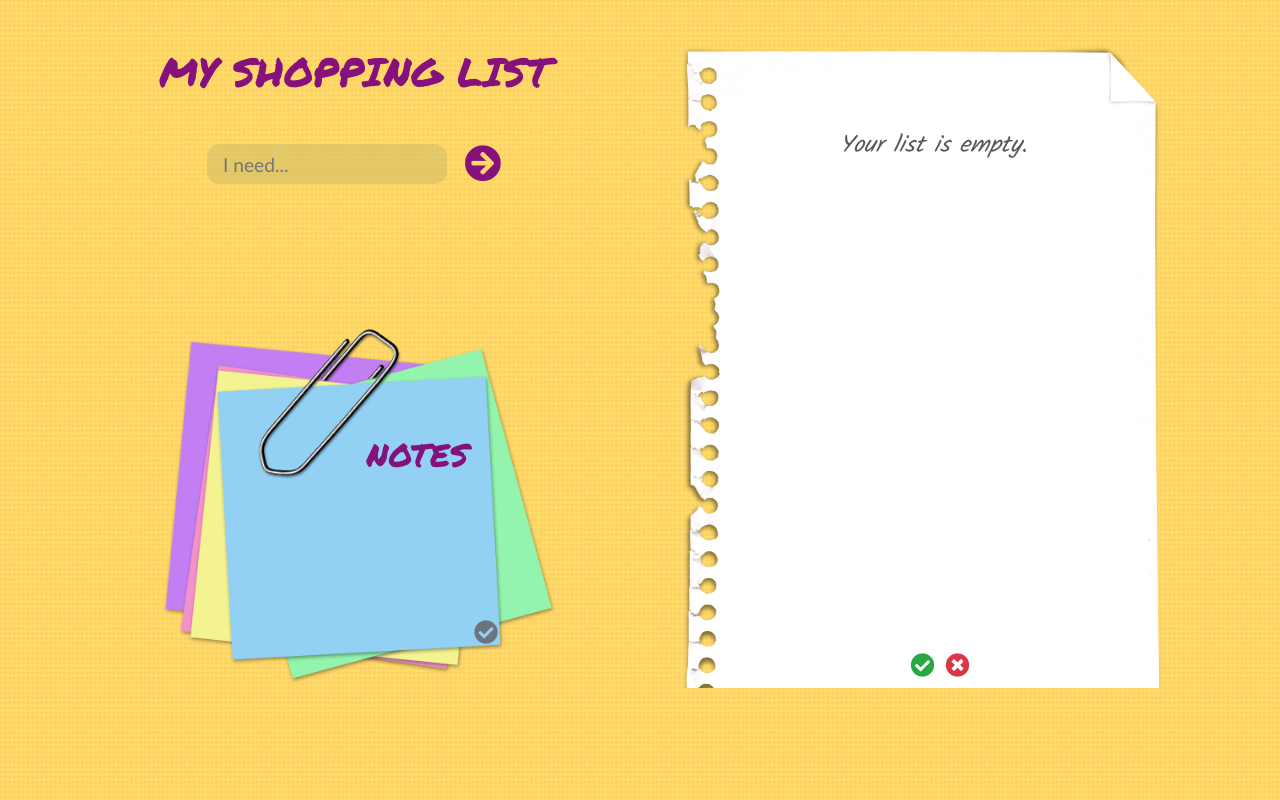
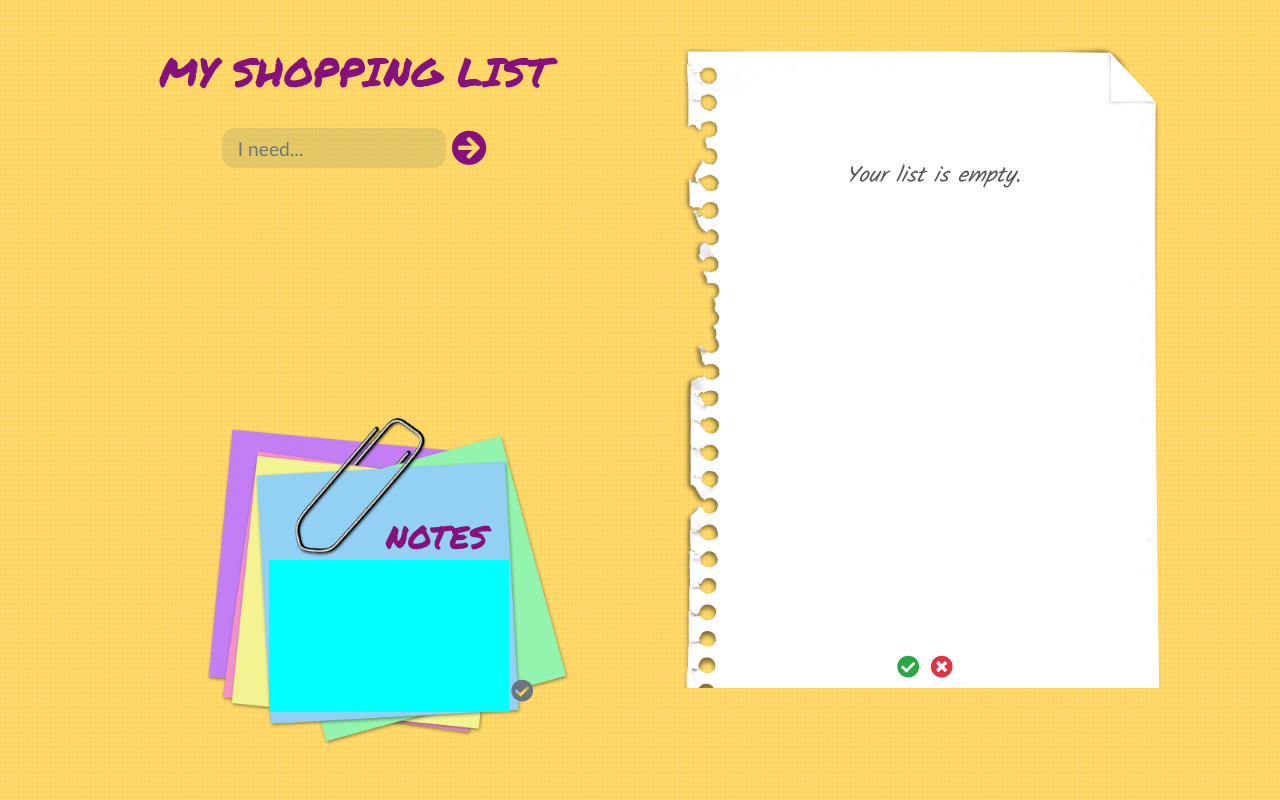
Before and after one commit to ir3n/my_shopping_list, a React (Create React App) app: page / in a window 1280 px wide. Built offline with nearby package versions, Linux system fonts and the light colour scheme.

Commit message:
Bootstrap

```diff
--- a/src/components/App.css
+++ b/src/components/App.css
@@ -1,23 +1,66 @@
 h1 {
   font-family: var(--headers-font);
   color: var(--headers-color);
+  width: 100%;
+  font-size: 2rem;
+  text-align: center;
+  padding: 2rem 0;
 }
-
+.container {
+  max-width: 1140px;
+}
+.minimum {
+  min-width: 273px;
+}
 .bg-image {
-  background-image: url(../images/piece-of-paper.png);
   background-size: cover;
-  background-position: center top;
+  height: auto;
   position: relative;
-  height: 45rem;
+  padding: 0;
 }
 
 .btns-row {
-  position: absolute;
-  bottom: 2rem;
   width: 100%;
 }
+.half-height {
+  height: 50%;
+}
+.notes-absolute {
+  padding: 0;
+}
 
+@media (min-width: 576px) {
+  h1 {
+    padding-top: 2rem;
+    font-size: 2.5rem;
+  }
+  .bg-image {
+    padding: 2rem 0;
+  }
+}
+@media (min-width: 768px) {
+  h1 {
+    padding: 0;
+  }
+}
 @media (min-width: 992px) {
+  h1 {
+    margin-bottom: 2rem;
+  }
+  .bg-image {
+    background-image: url(../images/piece-of-paper.png);
+    background-position: center top;
+    height: 45rem;
+  }
+  .btns-row {
+    position: absolute;
+    bottom: 2rem;
+  }
+  .notes-absolute {
+    position: absolute;
+    bottom: 0;
+    left: 2rem;
+  }
 }
 @media (min-width: 1200px) {
   .bg-image {
@@ -26,4 +69,7 @@ h1 {
   .btns-row {
     bottom: 0;
   }
+  .notes-absolute {
+    left: 4rem;
+  }
 }
--- a/src/components/App.js
+++ b/src/components/App.js
@@ -27,21 +27,18 @@ class App extends Component {
 
   render() {
     return (
-      <div className="container center">
+      <div className="container minimum">
         <div className="row">
-          <div className="col-lg-6">
+          <div className="col-lg-6 col-flex half-height">
             <div className="row justify-content-center py-md-5">
-              <h1 className="text-uppercase mb-5">My Shopping List</h1>
+              <h1 className="text-uppercase">My Shopping List</h1>
               <SearchBar
                 onSubmit={this.onTermSubmit}
                 groceries={this.state.groceries}
               />
             </div>
-            <div className="row row-flex justify-content-center pt-lg-4 order-3">
-              <Notes onSubmit={this.onNotesSubmit} />
-            </div>
           </div>
-          <div className="col-lg-6 bg-image">
+          <div className="col-lg-6 col-flex bg-image">
             <List
               groceries={this.state.groceries}
               onDeleteBtnClick={this.onDeleteBtnClick}
@@ -55,6 +52,9 @@ class App extends Component {
               </button>
             </div>
           </div>
+          <div className="col-lg-6 col-flex notes-absolute">
+            <Notes onSubmit={this.onNotesSubmit} />
+          </div>
         </div>
       </div>
     );
--- a/src/components/List.css
+++ b/src/components/List.css
@@ -1,10 +1,23 @@
 .list-textbox {
-  margin: 7rem 2rem 2rem 3.5rem;
-  overflow-y: scroll;
   overflow-x: hidden;
-  height: 32rem;
+  padding: 3rem 0;
+  max-width: 25rem;
+  margin: 0 auto;
 }
 
+@media (min-width: 576px) {
+  .list-textbox {
+    max-width: 30rem;
+  }
+}
+@media (min-width: 992px) {
+  .list-textbox {
+    margin: 7rem 2rem 2rem 3.5rem;
+    height: 32rem;
+    overflow-y: auto;
+    padding-top: 0;
+  }
+}
 @media (min-width: 1200px) {
   .list-textbox {
     margin: 8rem 3rem 3rem 4rem;
--- a/src/components/ListItem.css
+++ b/src/components/ListItem.css
@@ -3,7 +3,6 @@ input[type="number"] {
   background-color: transparent;
   border: none;
   font-family: var(--content-font);
-  font-size: 1.2rem;
   color: var(--content-color);
 }
 select {
@@ -11,7 +10,6 @@ select {
   border: none;
   margin-left: 0.5rem;
   font-family: var(--content-font);
-  font-size: 1.2rem;
   color: var(--content-color);
 }
 select option {
--- a/src/components/ListItem.js
+++ b/src/components/ListItem.js
@@ -33,21 +33,21 @@ class ListItem extends Component {
         <div
           className={
             this.state.checked
-              ? "line-through text-truncate col-5 p-0"
-              : "text-truncate col-5 p-0"
+              ? "line-through text-truncate col-4 p-0"
+              : "text-truncate col-4 p-0"
           }
         >
           {this.props.item}
         </div>
 
-        <div className="col-2 p-0">
+        <div className="col-3">
           <button
             onClick={this.onCheckBtnClick}
             data-toggle="tooltip"
             data-placement="top"
             title="Purchased"
           >
-            <i className="far fa-check-circle small-icon text-success pl-1" />
+            <i className="far fa-check-circle small-icon text-success" />
           </button>
           <button
             value={this.props.item}
--- a/src/components/Notes.css
+++ b/src/components/Notes.css
@@ -1,26 +1,46 @@
 .notes {
   background-image: url(../images/post-it.png);
   background-size: cover;
-  height: 27rem;
-  width: 27rem;
+  height: 20rem;
+  width: 20rem;
+  margin: 0 auto;
 }
 .notes-form {
-  margin: 7.5rem 5.4rem 0 0;
+  padding: 5rem 4rem 0 0;
 }
 textarea {
-  width: 15rem;
-  height: 10.5rem;
-  background-color: transparent;
+  width: 11rem;
+  height: 8rem;
+  background-color: cyan;
   border: none;
   resize: none;
   color: var(--content-color);
   font-family: var(--content-font);
-  font-size: 1.2rem;
-  overflow: hidden;
+  overflow: auto;
+  line-height: 1;
 }
 label {
   display: block;
   font-family: var(--headers-font);
-  font-size: 2rem;
+  font-size: 1.5rem;
   color: var(--headers-color);
 }
+
+@media (min-width: 576px) {
+  .notes {
+    height: 25rem;
+    width: 25rem;
+  }
+  .notes-form {
+    padding: 7rem 4rem 0 0;
+  }
+  textarea {
+    width: 15rem;
+    height: 9.5rem;
+  }
+  label {
+    font-size: 2rem;
+    margin-right: 2rem;
+    margin-bottom: 0;
+  }
+}
--- a/src/components/Notes.js
+++ b/src/components/Notes.js
@@ -10,12 +10,12 @@ class Notes extends Component {
   };
   render() {
     return (
-      <div className="notes mt-5">
+      <div className="notes mt-4">
         <form className="notes-form" onSubmit={this.onNotesSubmit}>
-          <label className="text-uppercase text-right mr-3">notes</label>
+          <label className="text-uppercase text-right">notes</label>
           <div className="row align-items-end justify-content-end">
             <textarea
-              maxLength="120"
+              maxLength="200"
               value={this.state.notes}
               onChange={e => this.setState({ notes: e.target.value })}
             />
--- a/src/components/SearchBar.css
+++ b/src/components/SearchBar.css
@@ -1,5 +1,5 @@
 input[type="text"] {
-  width: 15rem;
+  width: 14rem;
   height: 2.5rem;
   border-radius: 13px;
   background-color: #c7b86679;
@@ -8,7 +8,7 @@ input[type="text"] {
   font-size: 1.2rem;
 }
 .arrow-icon {
-  font-size: 2.3rem;
+  font-size: 2.2rem;
   color: var(--headers-color);
   transition: color 0.3s;
 }
--- a/src/components/SearchBar.js
+++ b/src/components/SearchBar.js
@@ -21,7 +21,7 @@ class SearchBar extends Component {
     return (
       <form onSubmit={this.onTermSubmit}>
         <input
-          className="px-3 mr-3"
+          className="px-3 mr-1"
           type="text"
           value={this.state.term}
           onChange={e => this.setState({ term: e.target.value })}
--- a/src/index.css
+++ b/src/index.css
@@ -16,7 +16,6 @@ body {
   overflow-x: hidden;
   font-family: var(--content-font);
   color: var(--content-color);
-  font-size: 1.3rem;
   height: auto;
 }
 
@@ -41,6 +40,11 @@ select:focus {
   outline: none;
 }
 
+@media (min-width: 576px) {
+  body {
+    font-size: 1.2rem;
+  }
+}
 @media (min-width: 992px) {
   body {
     height: 100vh;
@@ -49,6 +53,6 @@ select:focus {
 }
 @media (min-width: 1200px) {
   body {
-    font-size: 1.5rem;
+    font-size: 1.4rem;
   }
 }
```
